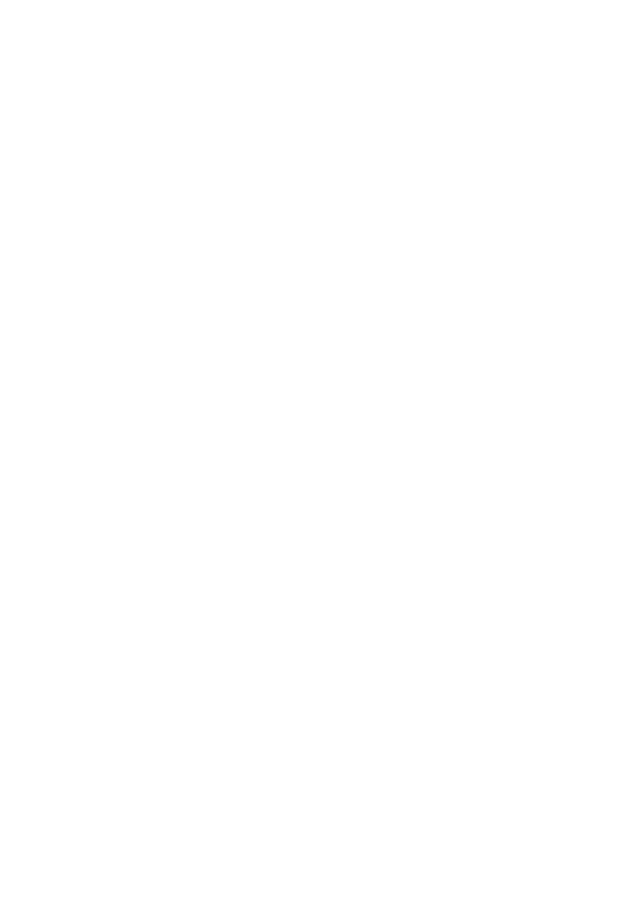
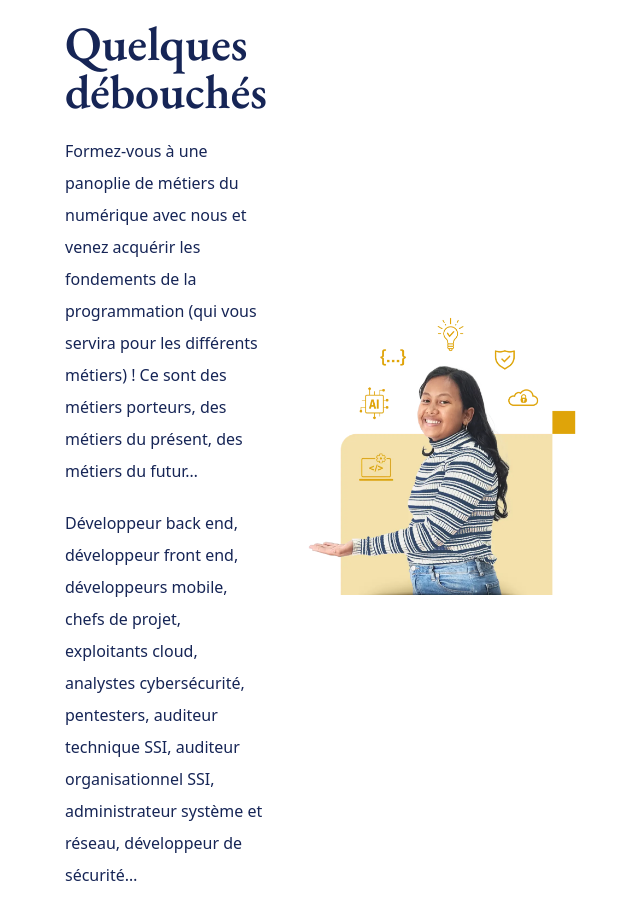
Before and after one commit to Whipander/first-step-with-react, a React (Vite) app: page / in a window 1280 px wide. Shown: the part 2560-3479 px from the top of the page, without its empty margins (319-959 px from the left). Before the commit the page ends 2539 px from the top, so only its background shows below. Built offline with nearby package versions, Linux system fonts and the light colour scheme.

Commit message:
feat: add opportunities section

```diff
--- a/src/App.jsx
+++ b/src/App.jsx
@@ -2,6 +2,7 @@
 import Hero from "./components/Hero.jsx";
 import About from "./components/About.jsx";
 import Crew from "./components/Crew.jsx";
+import Opportunities from "./components/Opportunities.jsx";
 
 function App() {
   return (
@@ -10,6 +11,7 @@
       <Hero />
       <About />
       <Crew />
+      <Opportunities/>
     </>
   );
 }
--- /dev/null
+++ b/src/components/Opportunities.jsx
@@ -0,0 +1,34 @@
+import React from "react";
+import H2 from "./H2.jsx";
+import opportunitesImg from "../assets/opportunities.webp";
+const Opportunities = () => {
+  const paragraphes = [
+    "Formez-vous à une panoplie de métiers du numérique avec nous et venez acquérir les fondements de la programmation (qui vous servira pour les différents métiers) ! Ce sont des métiers porteurs, des métiers du présent, des métiers du futur…",
+    "Développeur back end, développeur front end, développeurs mobile, chefs de projet, exploitants cloud, analystes cybersécurité, pentesters, auditeur technique SSI, auditeur organisationnel SSI, administrateur système et réseau, développeur de sécurité…",
+  ];
+  return (
+    <div className="flex justify-center items-center text-blue-950 py-10 mx-96 gap-10">
+      <div className="w-1/2">
+        <H2 text={"Quelques débouchés"} />
+        <div className="flex flex-col gap-5 mt-5">
+          {paragraphes.map((paragraph, index) => {
+            return (
+              <p key={index} className="text-base/8">
+                {paragraph}
+              </p>
+            );
+          })}
+        </div>
+      </div>
+      <div className="flex justify-center items-center">
+        <img
+          src={opportunitesImg}
+          alt="A girl standing, pointing to the text."
+          className="w-[456px]"
+        />
+      </div>
+    </div>
+  );
+};
+
+export default Opportunities;
```
Also changed, not shown: src/assets/opportunities.webp (added).
